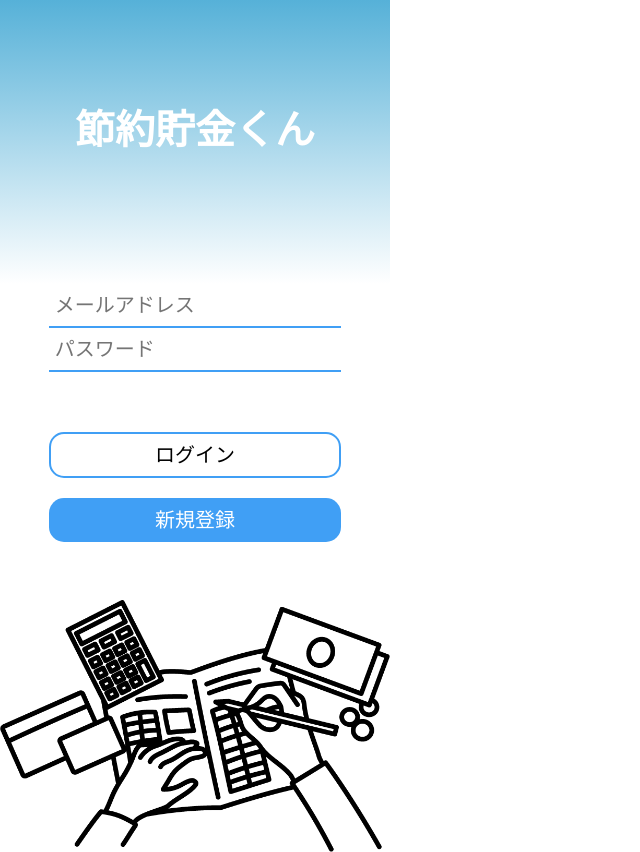
After one commit to nekos-hackathon2024/hackathon_210, a PHP site: page /login.html in a window 1280 px wide. The commit adds this page. Shown: the whole page, without its empty margins (0-640 px from the left). Run offline with PHP 8.4, Linux system fonts and the light colour scheme.

Commit message:
ログインページ完成

```diff
--- a/css/style.css
+++ b/css/style.css
@@ -1 +1,76 @@
+@charset "utf-8";
+
 td { font-size:13px; line-height:140%; }
+
+body{
+    width:390px;
+    height:844px;
+}
+
+div.title_name{
+    background:linear-gradient(#56b1d8,#ffffff);
+    width:auto;
+    height:284px;
+}
+
+.name{
+    font-size:40px;
+    text-align:center;
+    color:rgb(255, 255, 255);
+    height:300px;
+    /* margin:100px 0;  */
+    padding:100px 0;
+
+}
+
+input{
+    border-color: #409ff5;
+    border-top: none;
+    border-right: none;
+    border-left: none;
+}
+
+.btn,
+a.btn{
+    color: #fff;
+    background-color: #409ff5;
+    margin:0.5em auto;
+    border-radius: 15px;
+}
+.btn,
+a.btn:hover{
+    color: #fff;
+    background: #409ff5;
+}
+
+.btn.login{
+    color:black;
+    background-color:#fff;
+    border:solid 2px #409ff5;
+}
+
+.main{
+    text-align: center;
+    display:flex;
+    flex-flow: column;
+    height:300px;
+    margin:0 0 1em;
+}
+
+.content {
+    padding:0.3em;
+    width:75%;
+    font-size: 20px;
+}
+
+.bar{
+    margin:0 auto;
+}
+
+.content.last{
+    margin-bottom: 50px;
+}
+
+.fotter img{
+    width:100%;
+}
--- /dev/null
+++ b/login.html
@@ -0,0 +1,60 @@
+<!DOCTYPE html>
+<html lang="ja">
+<head>
+    <meta charset="UTF-8">
+    <!-- iphone screen size-->
+    <meta name="viewport" content="width=device-width, initial-scale=1.0">
+    <!-- bootstrap CSS -->
+    <link rel="stylesheet" href="https://cdn.jsdelivr.net/npm/bootstrap@4.1.3/dist/css/bootstrap.min.css" integrity="sha384-MCw98/SFnGE8fJT3GXwEOngsV7Zt27NXFoaoApmYm81iuXoPkFOJwJ8ERdknLPMO" crossorigin="anonymous">
+    <link rel="stylesheet" href="C:/xampp/htdocs/Web/hackathon_210/css/style.css" type="text/css">
+    <title>title</title>
+</head>
+<body>
+    <!-- <div id="app"> -->
+
+    <div class="title_name">
+        <!-- <h1>節約貯金くん</h1>  -->
+        <!-- <span style="font-size:40px;color:white;" class="name">節約貯金くん</span> -->
+        <div class="name">
+            <b>
+                節約貯金くん
+            </b>
+        </div>
+    </div>
+
+
+
+
+    <div class="main" >
+        <!-- <p>メールアドレス</p> -->
+
+        <input type="text" placeholder="メールアドレス" class="bar content"></input>
+        <!-- <p>パスワード</p> -->
+
+        <input type="text" placeholder="パスワード" class="bar content last"></input>
+        <!-- 支出入力ページへ画面遷移 -->
+
+        <a href="C:/xampp/htdocs/Web/hackathon_210/spending.html" class="btn content login">ログイン</a>
+        <!-- <button onclick="location.href='C:/xampp/htdocs/Web/hackathon_210/spending.html'">ログイン</button> -->
+        <!-- 新規登録ページへ画面遷移 -->
+
+        <a href="C:/xampp/htdocs/Web/hackathon_210/sign_up.html" class="btn content">新規登録</a>
+        <!-- <button onclick="location.href='C:/xampp/htdocs/Web/hackathon_210/sign_up.html'">新規登録</button> -->
+    </div>
+
+    <div class="fotter">
+        <img src="./picture/家計簿.png">
+    </div>
+
+    <!-- bootstrap js -->
+    <script src="https://code.jquery.com/jquery-3.3.1.slim.min.js" integrity="sha384-q8i/X+965DzO0rT7abK41JStQIAqVgRVzpbzo5smXKp4YfRvH+8abtTE1Pi6jizo" crossorigin="anonymous"></script>
+    <script src="https://cdn.jsdelivr.net/npm/popper.js@1.14.3/dist/umd/popper.min.js" integrity="sha384-ZMP7rVo3mIykV+2+9J3UJ46jBk0WLaUAdn689aCwoqbBJiSnjAK/l8WvCWPIPm49" crossorigin="anonymous"></script>
+    <script src="https://cdn.jsdelivr.net/npm/bootstrap@4.1.3/dist/js/bootstrap.min.js" integrity="sha384-ChfqqxuZUCnJSK3+MXmPNIyE6ZbWh2IMqE241rYiqJxyMiZ6OW/JmZQ5stwEULTy" crossorigin="anonymous"></script>
+    <!-- vue.jsのCDN -->
+    <script src="https://cdn.jsdelivr.net/npm/vue/dist/vue.js"></script>
+    <!-- JSONを扱うためのCDN -->
+    <script src="https://unpkg.com/axios/dist/axios.min.js"></script>
+    <!-- JSの読み込み -->
+    <script src="../script/script.js"></script>
+</body>
+</html>
```
Also changed, not shown: sign_up.html (added, +25 -0 lines), spending.html (added, +25 -0 lines), picture/家計簿.png (added).
